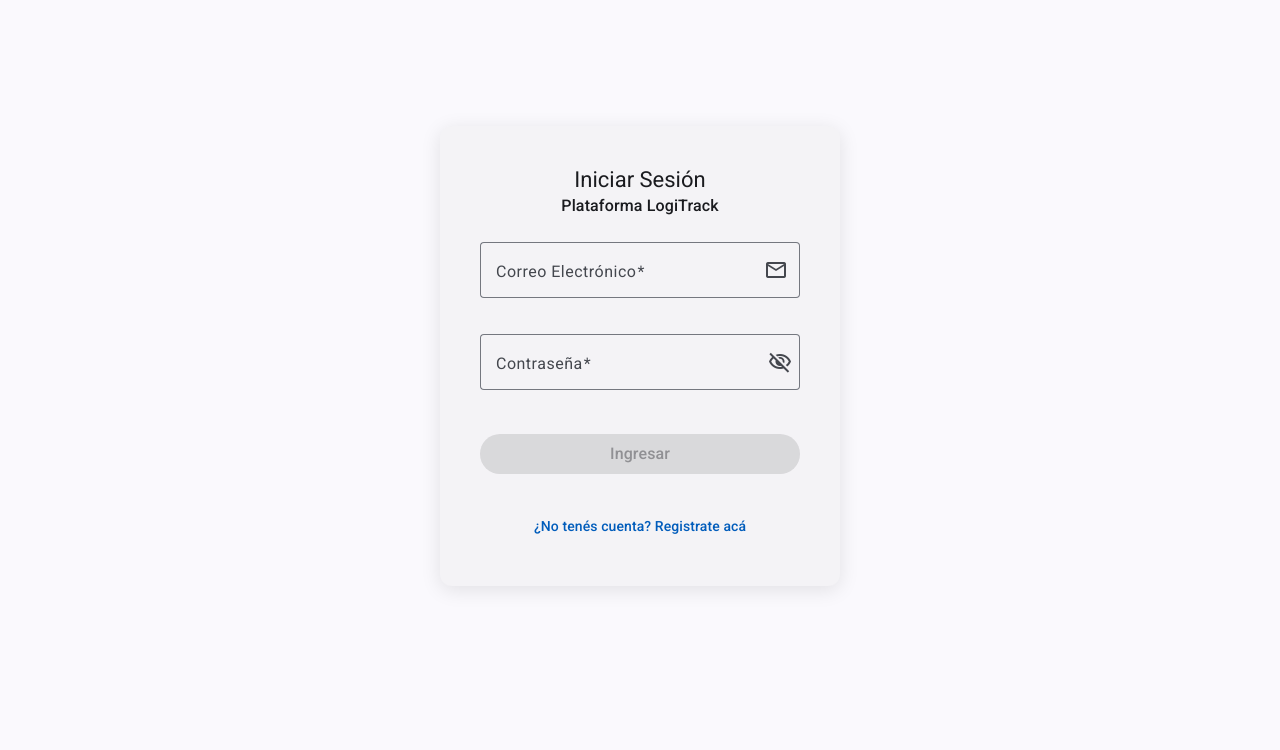
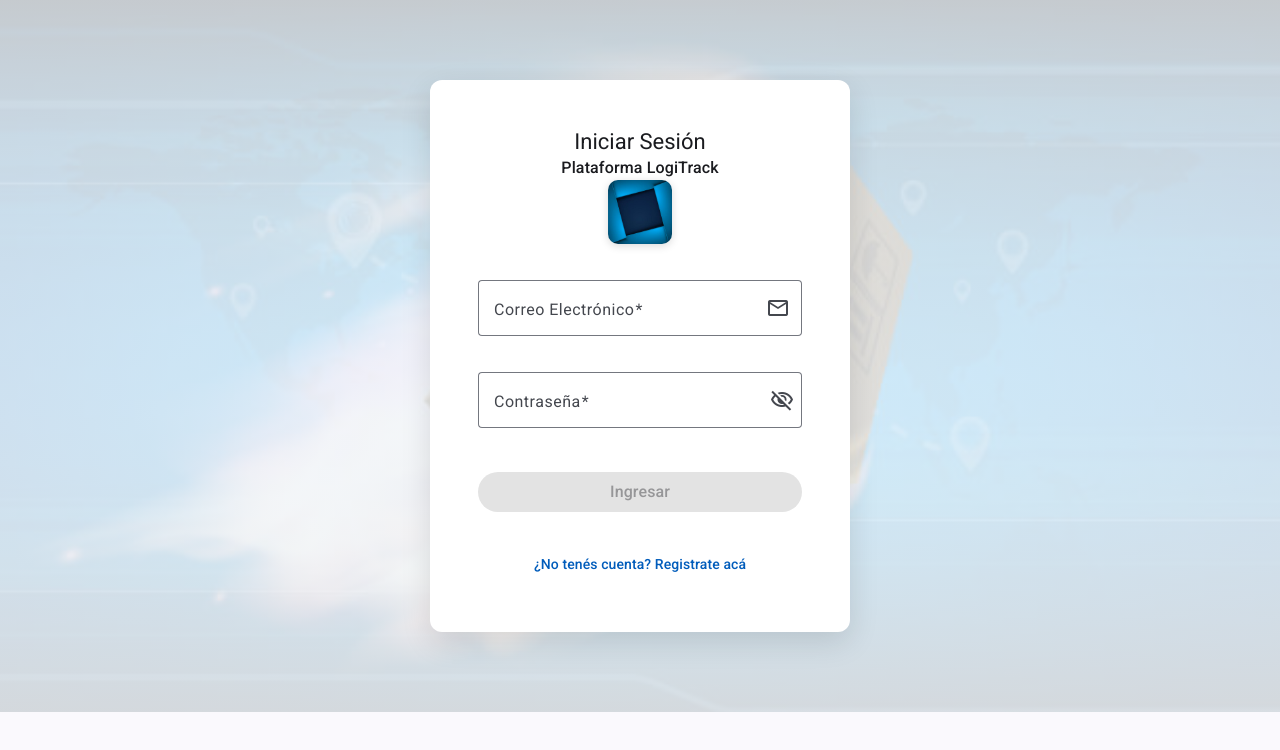
Before and after one commit to ProjectG2ARQ/logitrack-frontend, an Angular app: page /login in a window 1280 px wide. Shown: the top 750 px of the page. Built offline with nearby package versions, Linux system fonts and the light colour scheme.

Commit message:
feat: agregar logo de grupo y diseño al login

```diff
--- a/src/app/modules/admin/pages/dashboard/dashboard.html
+++ b/src/app/modules/admin/pages/dashboard/dashboard.html
@@ -1,5 +1,8 @@
 <mat-toolbar class="admin-toolbar">
-  <span class="brand-title">LogiTrack · Portal Administrativo</span>
+  <div class="toolbar-brand">
+    <img src="/logo-grupo.jpg" alt="Logo" class="app-header-logo">
+    <span class="brand-title">LogiTrack · Portal Administrativo</span>
+  </div>
 
   <div class="nav-buttons">
     <button mat-button [class.btn-nav-active]="seccionActiva === 'repartidores'" (click)="cambiarSeccion('repartidores')">
--- a/src/app/modules/admin/pages/login/login.css
+++ b/src/app/modules/admin/pages/login/login.css
@@ -4,13 +4,18 @@
   align-items: center;
   min-height: 85vh;
   padding: 1rem;
+  /* Fondo con imagen y capa semitransparente para que el formulario destaque */
+  background: linear-gradient(rgba(241, 245, 249, 0.82), rgba(241, 245, 249, 0.88)),
+  url('/login-bg.jpg') center/cover no-repeat;
 }
 
 .login-card {
   width: 100%;
-  max-width: 400px;
-  padding: 1.5rem;
-  box-shadow: 0 4px 20px rgba(0, 0, 0, 0.1);
+  max-width: 420px;
+  padding: 2rem;
+  box-shadow: 0 10px 30px rgba(0, 0, 0, 0.12);
+  border-radius: 12px;
+  background-color: #ffffff;
 }
 
 .login-card mat-card-header {
@@ -19,6 +24,15 @@
   flex-direction: column;
   align-items: center;
   text-align: center;
+}
+
+.login-header-logo {
+  width: 64px;
+  height: 64px;
+  border-radius: 10px;
+  object-fit: cover;
+  margin-bottom: 0.75rem;
+  box-shadow: 0 2px 8px rgba(0, 0, 0, 0.15);
 }
 
 .full-width {
--- a/src/app/modules/admin/pages/login/login.html
+++ b/src/app/modules/admin/pages/login/login.html
@@ -1,6 +1,7 @@
 <div class="login-container">
   <mat-card class="login-card">
     <mat-card-header>
+      <img src="/logo-grupo.jpg" alt="Logo LogiTrack" class="login-header-logo">
       <mat-card-title>{{ isRegisterMode ? 'Crear Cuenta' : 'Iniciar Sesión' }}</mat-card-title>
       <mat-card-subtitle>Plataforma LogiTrack</mat-card-subtitle>
     </mat-card-header>
--- a/src/app/modules/client/pages/tracking/tracking.html
+++ b/src/app/modules/client/pages/tracking/tracking.html
@@ -1,5 +1,8 @@
 <mat-toolbar color="primary" class="client-toolbar">
-  <span class="brand-title">LogiTrack - Rastreo</span>
+  <div class="toolbar-brand">
+    <img src="/logo-grupo.jpg" alt="Logo" class="app-header-logo">
+    <span class="brand-title">LogiTrack · Rastreo</span>
+  </div>
   <span class="toolbar-spacer"></span>
   <button mat-button routerLink="/client/nuevo-envio">
     <mat-icon>add_box</mat-icon> Nuevo Envío
--- a/src/app/modules/courier/pages/dashboard/dashboard.html
+++ b/src/app/modules/courier/pages/dashboard/dashboard.html
@@ -1,5 +1,8 @@
 <mat-toolbar class="bg-dark-blue">
-  <span>LogiTrack - Portal Repartidor</span>
+  <div class="toolbar-brand">
+    <img src="/logo-grupo.jpg" alt="Logo" class="app-header-logo">
+    <span>LogiTrack · Portal Repartidor</span>
+  </div>
   <span style="flex: 1 1 auto;"></span>
   <button mat-button style="color: white;" (click)="logout()">
     <mat-icon>logout</mat-icon> Cerrar Sesión
--- a/src/styles.css
+++ b/src/styles.css
@@ -1 +1,15 @@
 /* You can add global styles to this file, and also import other style files */
+.toolbar-brand {
+  display: flex;
+  align-items: center;
+  gap: 0.75rem;
+  margin-right: 1.5rem;
+}
+
+.app-header-logo {
+  width: 38px;
+  height: 38px;
+  border-radius: 6px;
+  object-fit: cover;
+  border: 1px solid rgba(255, 255, 255, 0.3);
+}
```
